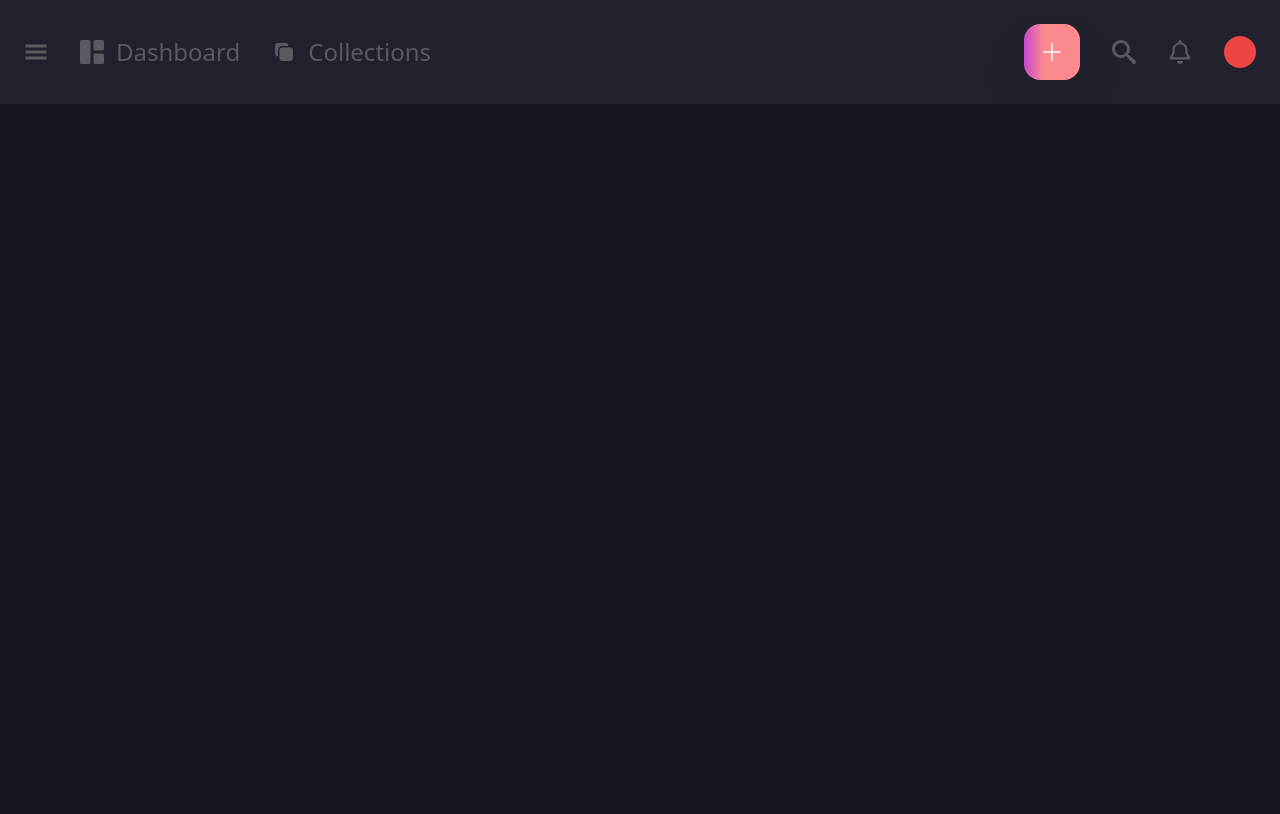
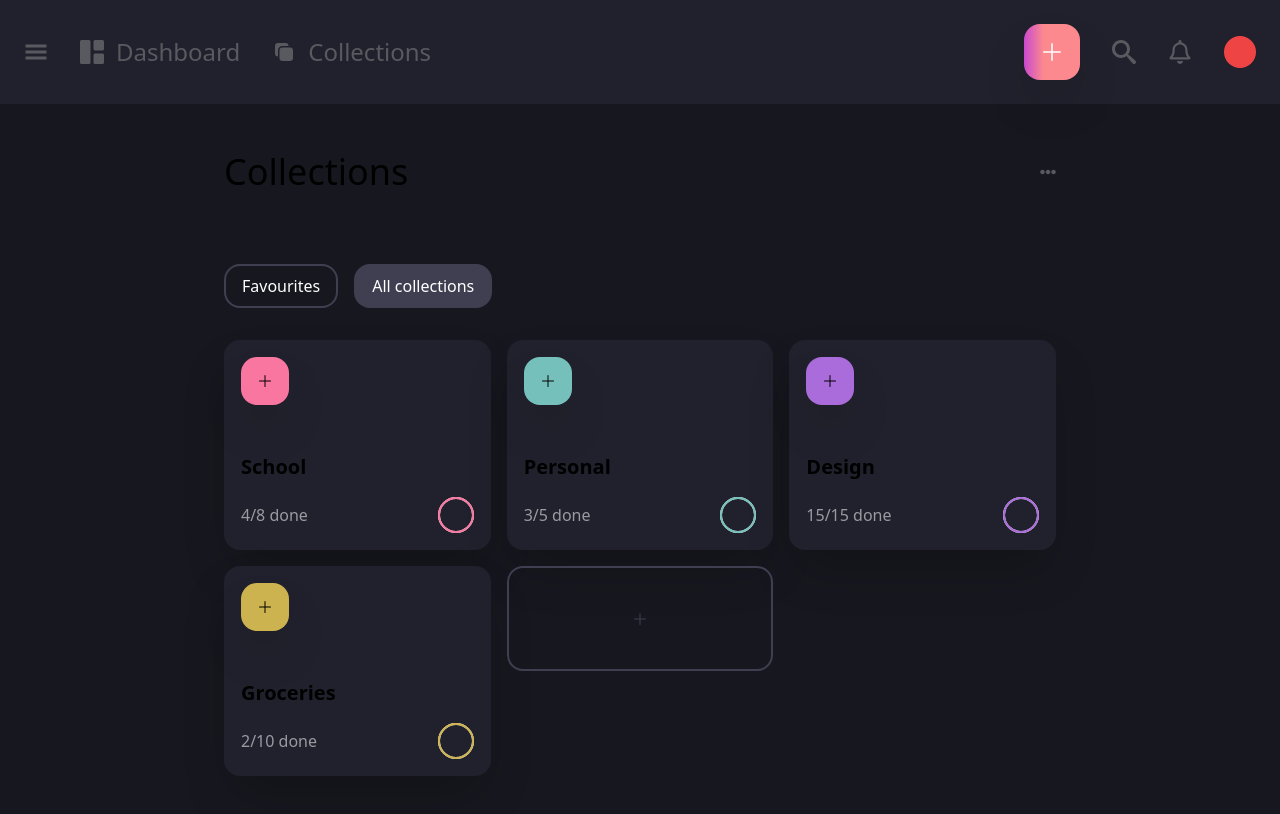
Before and after one commit to PoseyXyz/tsks, a Next.js app: page /collections in a window 1280 px wide. Shown: the top 814 px of the page. Built offline with nearby package versions, Linux system fonts and the light colour scheme.

Commit message:
Completed styling of collection card

```diff
--- /dev/null
+++ b/components/collectionCard.tsx
@@ -0,0 +1,24 @@
+import React from "react";
+import { BsPlusLg } from "react-icons/bs";
+
+function CollectionCard({name, iconBg, completed_tasks, total_tasks, border, hover}) {
+
+    return (
+        <div className={`bg-[#20212C] flex flex-col gap-4 p-4 rounded-2xl duration-700 cursor-pointer hover:-translate-y-3 ${hover} shadow-2xl border border-transparent`}>
+            <button className={`shadow-2xl ${iconBg} p-4 rounded-2xl inline self-start mb-8`}>
+                <i><BsPlusLg /></i>
+            </button>
+
+            <span className="text-xl font-black">{name}</span>
+            <div className="flex justify-between items-center">
+                <span className="text-[#9b9aa1]">{completed_tasks}/{total_tasks} done</span>
+                <div className="w-4 h-4 p-4 border-white border-2 rounded-full flex items-center justify-center">
+                    <div className={`w-2/4 h-2/4 ${border} p-4 border-2 rounded-full`}>
+                    </div>
+                </div>
+            </div>
+        </div>
+    )
+}
+
+export default CollectionCard
--- a/pages/collections.tsx
+++ b/pages/collections.tsx
@@ -1,12 +1,31 @@
 import React from "react";
-import {BsFillGrid1X2Fill} from 'react-icons/bs'
+import { FaEllipsisH } from 'react-icons/fa'
 import DashNav from "../components/dashNav";
+import CollectionCard from "../components/collectionCard";
+import { BsPlusLg } from 'react-icons/bs'
 
-function Collections(){
+function Collections() {
     return (
         <main>
-            <section>
-                <DashNav/>
+            <DashNav />
+            <section className="container flex flex-col gap-8 max-w-4xl px-6 md:px-8 py-12 mb-24 md:mb-0">
+                <div className="flex justify-between items-center mb-10">
+                    <h2 className="text-4xl text-center">Collections</h2>
+                    <button className="hover:text-white text-[#585A60] duration-500"><i><FaEllipsisH /></i></button>
+                </div>
+
+                <div className="flex gap-4">
+                    <button className="px-4 py-2 border-2 border-[#403F51] text-white hover:bg-[#403F51] duration-500 rounded-2xl">Favourites</button>
+                    <button className="px-4 py-2 bg-[#403F51] text-white duration-500 hover:bg-transparent hover:border-[#403F51] border-2 border-transparent rounded-2xl">All collections</button>
+                </div>
+
+                <div className="grid grid-cols-1 sm:grid-cols-2 md:grid-cols-3 gap-4">
+                    <CollectionCard name='School' border='border-[#F8769F]' hover='hover:border-[#F8769F]' completed_tasks={4} total_tasks={8} iconBg='bg-[#F8769F]'/>
+                    <CollectionCard name='Personal' border='border-[#76C0BB]' hover='hover:border-[#76C0BB]' completed_tasks={3} total_tasks={5} iconBg='bg-[#76C0BB]'/>
+                    <CollectionCard name='Design' border='border-[#AA6BDB]' hover='hover:border-[#AA6BDB]' completed_tasks={15} total_tasks={15} iconBg='bg-[#AA6BDB]'/>
+                    <CollectionCard name='Groceries' border='border-[#CDB350]' hover='hover:border-[#CDB350]' completed_tasks={2} total_tasks={10} iconBg='bg-[#CDB350]'/>
+                    <button className="border-2 border-[#403F51] text-[#403F51] h-1/2 hover:border-white hover:h-full hover:text-white p-8 flex justify-center items-center rounded-2xl duration-500 flex-col gap-4 group"><i className="group-hover:animate-spin"><BsPlusLg/></i><span className="group-hover:block hidden">Add new collection</span></button>
+                </div>
             </section>
         </main>
     )
--- a/styles/globals.css
+++ b/styles/globals.css
@@ -108,8 +108,6 @@ a {
   @apply mt-4
 }
 
-
-
 .form-input {
   @apply border-2 border-[#9B9AA1] text-[#9B9AA1] text-2xl bg-transparent rounded-2xl px-8 py-3;
 
```
